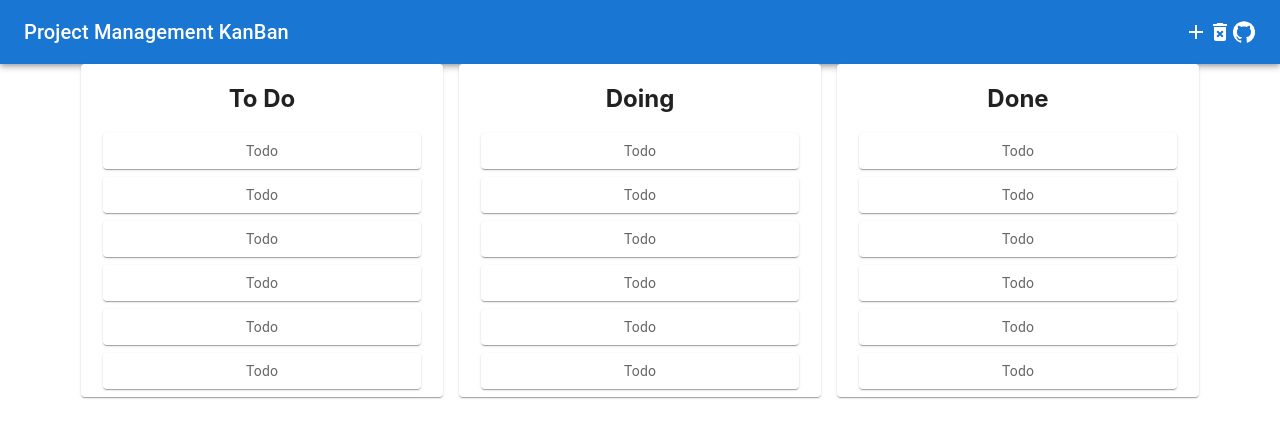
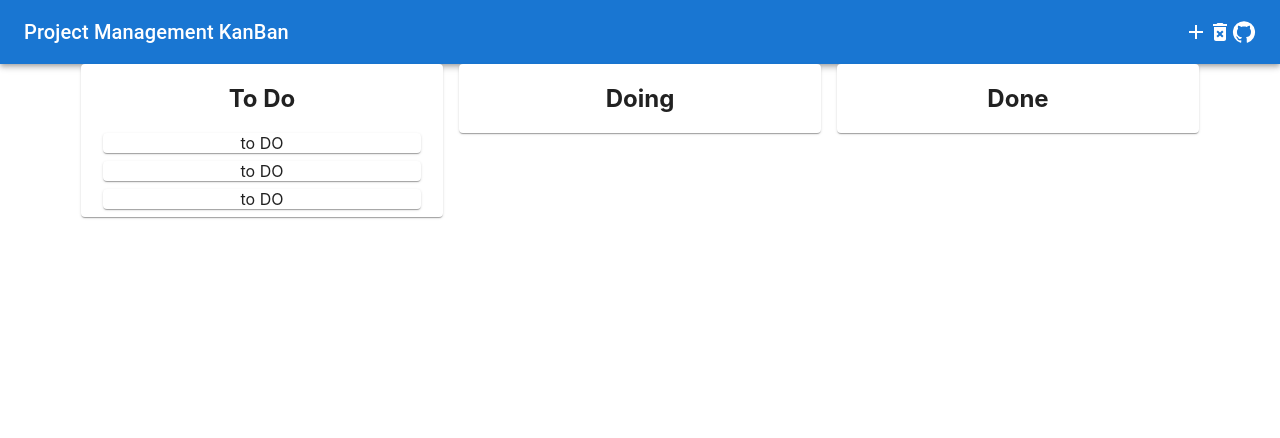
Before and after one commit to rkaufusi/Project-Manager-KB, a React (Create React App) app in the folder client/: page / in a window 1280 px wide. Shown: the top 438 px of the page. Built offline with nearby package versions, Linux system fonts and the light colour scheme.

Commit message:
passed props w/ correct types

```diff
--- a/client/src/components/Tasks.tsx
+++ b/client/src/components/Tasks.tsx
@@ -3,8 +3,16 @@ import { styled } from '@mui/material/styles';
 import Box from '@mui/material/Box';
 import Paper from '@mui/material/Paper';
 import Grid from '@mui/material/Grid';
+import useEffect from 'react'
 
-const Tasks = () => {
+interface ToDoItems {
+  title?: string,
+  content?: string
+}
+
+const Tasks = ({taskVal}: {taskVal: ToDoItems}) => {
+  console.log(taskVal)
+
     const Item = styled(Paper)(({ theme }) => ({
         ...theme.typography.body2,
         padding: theme.spacing(1),
@@ -18,7 +26,10 @@ const Tasks = () => {
       justifyContent="center"
       >
           <Grid item xs={11} justifyContent="center">
-            <Item>Todo</Item>
+              <Paper>to DO</Paper>
+              {}
+
+
           </Grid>
           </Box>
 
--- a/client/src/components/columns/Columns.tsx
+++ b/client/src/components/columns/Columns.tsx
@@ -1,9 +1,15 @@
 import * as React from 'react';
+import {useState} from 'react'
 import { styled } from '@mui/material/styles';
 import Box from '@mui/material/Box';
 import Paper from '@mui/material/Paper';
 import Grid from '@mui/material/Grid';
 import Tasks from '../Tasks'
+
+interface ToDoItems {
+  title?: string,
+  content?: string
+}
 
 const Columns = () => {
     // axios to get columns
@@ -13,42 +19,55 @@ const Columns = () => {
         textAlign: 'center',
         color: theme.palette.text.secondary,
       }));
+
+      const testToDo: ToDoItems[] = [
+        {title: "first To Do", content: "here is the first To Do Task"},
+        {title: "second To Do", content: "here is the second To Do Task"},
+        {title: "third To Do", content: "here is the second To Do Task"},
+      ]
+
+      const [myState, setmyState] = useState<ToDoItems[]>(testToDo)
+      console.log(myState)
+      const testDoing = [
+        {title: "first Doing", content: "here is the first Doing Task"},
+        {title: "second Doing", content: "here is the second Doing Task"},
+        {title: "third Doing", content: "here is the second Doing Task"},
+      ]
+      const testDone = [
+        {title: "first Done", content: "here is the first done Task"},
+        {title: "second Done", content: "here is the second done Task"},
+        {title: "third Done", content: "here is the second done Task"},
+      ]
+
     return (
         <Box sx={{ flexGrow: 1 }}>
         <Grid container spacing={2} justifyContent="center" >
 
         <Grid item xs={3.5} container direction="column" >
-          <Paper>
-            <h2>To Do</h2>
-              <Tasks/>
-              <Tasks/>
-              <Tasks/>
-              <Tasks/>
-              <Tasks/>
-              <Tasks/>
-          </Paper>
+
+            <Paper>
+              <h2>To Do</h2>
+              {testToDo.map((value) => {
+                //console.log(value);
+                return <Tasks taskVal={value}/>
+              })}
+
+            </Paper>
+
         </Grid>
 
         <Grid item xs={3.5} container direction="column" >
           <Paper>
             <h2>Doing</h2>
-              <Tasks/>
-              <Tasks/>
-              <Tasks/>
-              <Tasks/>
-              <Tasks/>
-              <Tasks/>
+
+
           </Paper>
         </Grid>
         <Grid item xs={3.5} container direction="column" >
           <Paper>
             <h2>Done</h2>
-              <Tasks/>
-              <Tasks/>
-              <Tasks/>
-              <Tasks/>
-              <Tasks/>
-              <Tasks/>
+
+
           </Paper>
         </Grid>
 
```
